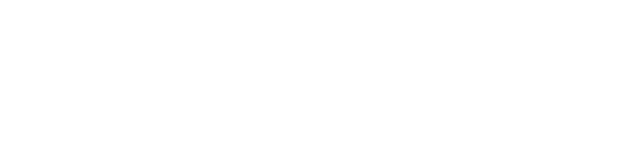
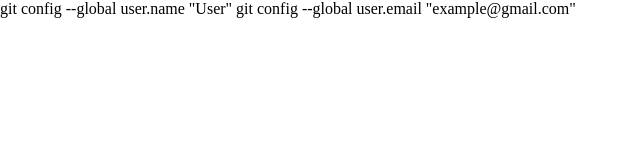
Before and after one commit to ZazaMetreveli/firstRepo, a plain HTML site: page index.html in a window 1280 px wide. Shown: the whole page, without its empty margins (0-640 px from the left). Drawn offline with Linux system fonts and the light colour scheme.

Commit message:
New commit

```diff
--- a/index.html
+++ b/index.html
@@ -11,5 +11,8 @@
 
     <p></p>
 
+    git config --global user.name "User"
+    git config --global user.email "example@gmail.com"
+
 </body>
 </html>
```
